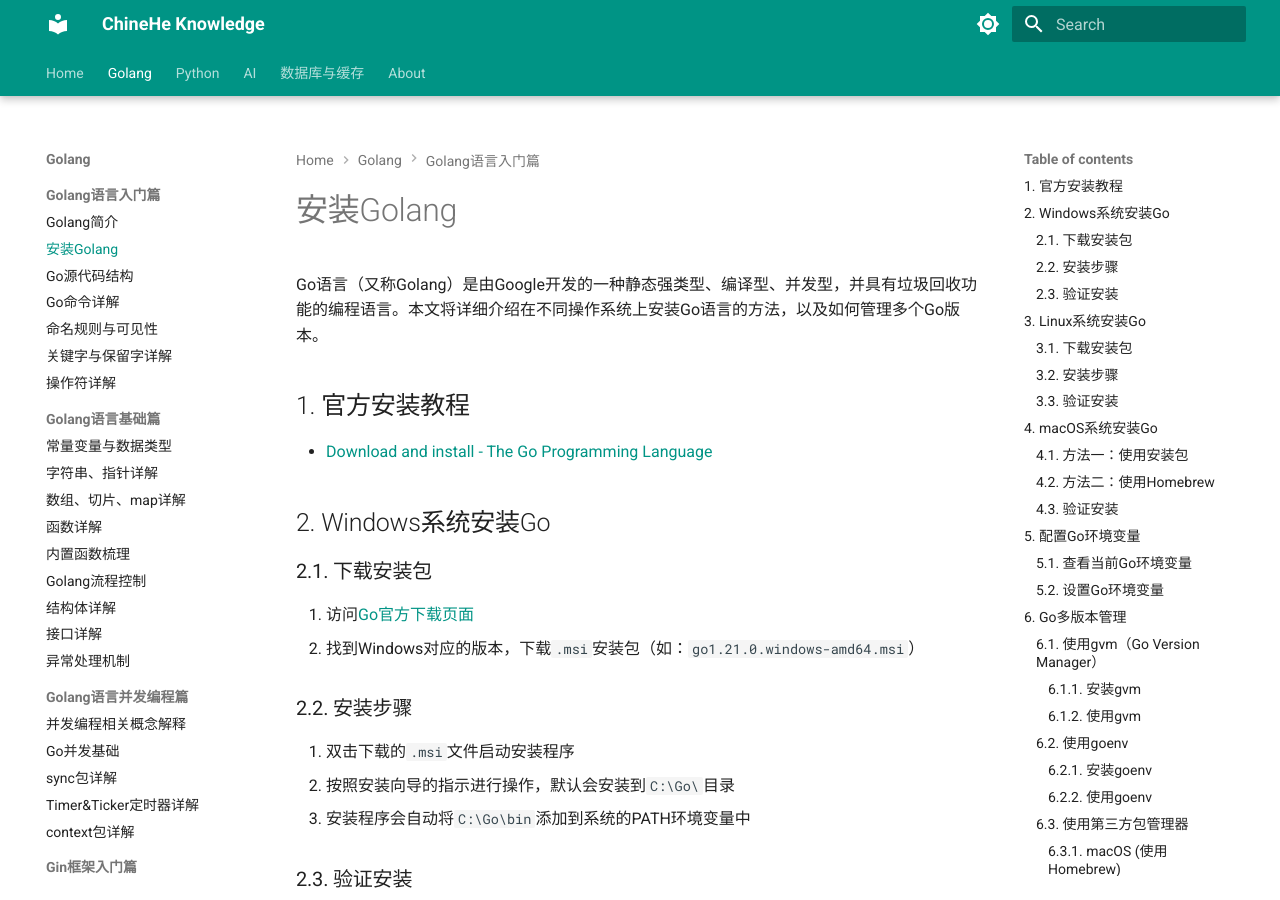
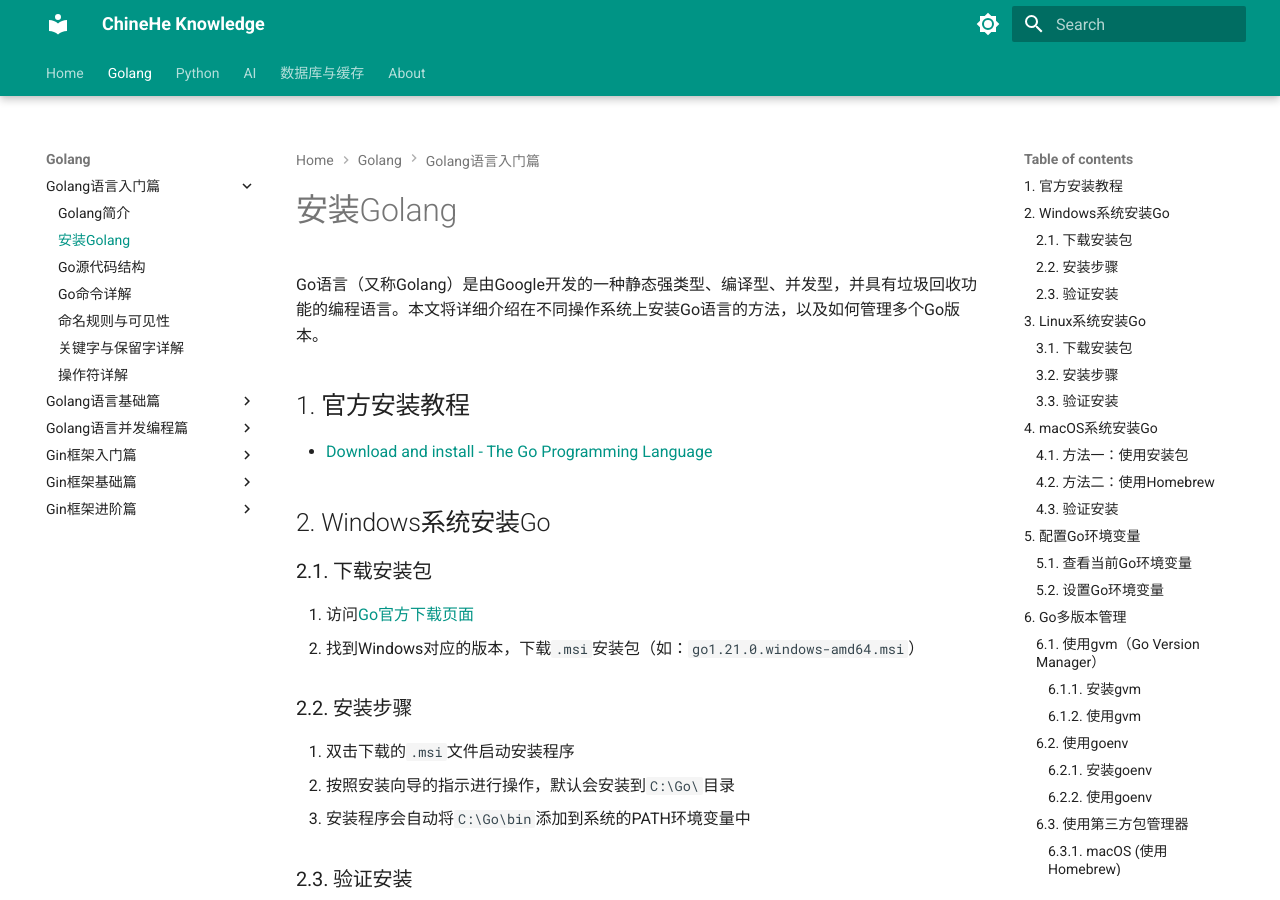
Before and after one commit to chinehe/knowledge-mkdocs, an MkDocs documentation site: the page built from docs/Golang/golang/Golang语言入门篇002_安装Golang.md, in a window 1280 px wide and 900 px high. Built offline with MkDocs 1.6.1 and Material for MkDocs 9.7.7, drawn with Linux system fonts in a browser that asks for light colours.

Commit message:
导航样式调整

```diff
--- a/mkdocs.yml
+++ b/mkdocs.yml
@@ -89,7 +89,6 @@
   features:
     - navigation.tabs # 导航tab页
     - navigation.tabs.sticky # 粘性导航
-    - navigation.sections # 导航板块
     - navigation.path # 导航路径
     - navigation.prune  # 导航剪枝
     - toc.follow # 锚点跟随
```
